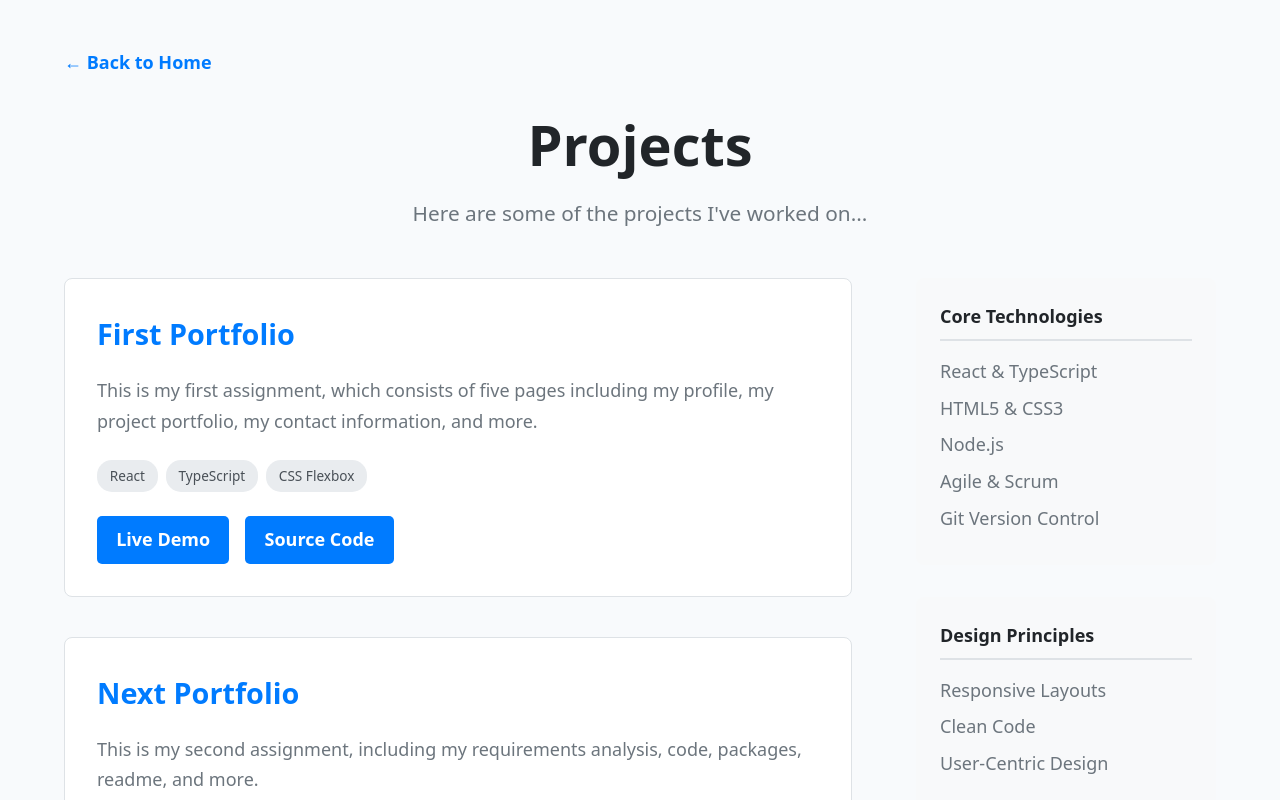
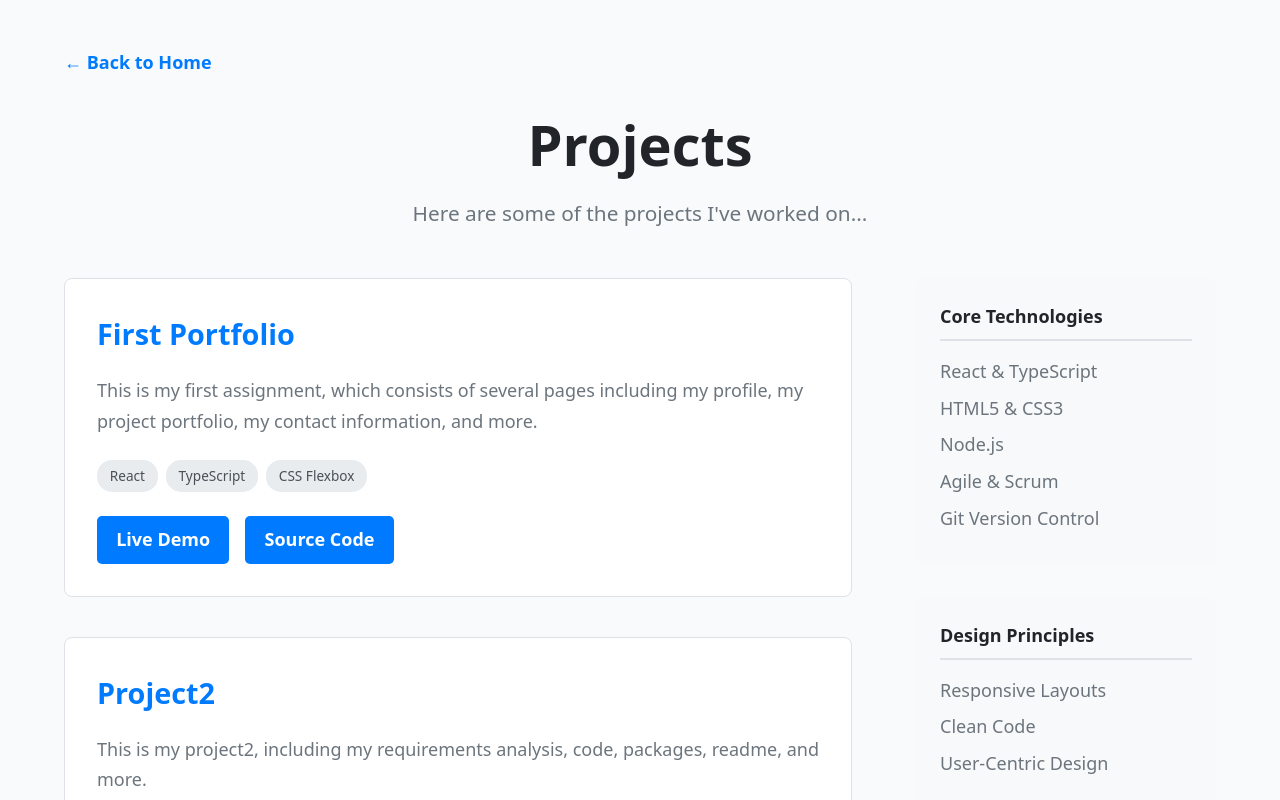
Before and after one commit to GavinZHU2020/FirstPortForlio, a React (Vite) app: page /FirstPortForlio/projects in a window 1280 px wide. Shown: the top 800 px of the page. Built offline with nearby package versions, Linux system fonts and the light colour scheme.

Commit message:
updates： updated the project page, Added page jump function of buttons

```diff
--- a/src/pages/ProjectsPage/index.tsx
+++ b/src/pages/ProjectsPage/index.tsx
@@ -27,15 +27,29 @@ const ProjectsPage = () => {
                         variants={fadeInUp}
                     >
                         <h3>First Portfolio</h3>
-                        <p>This is my first assignment, which consists of five pages including my profile, my project portfolio, my contact information, and more.</p>
+                        <p>This is my first assignment, which consists of several pages including my profile, my project portfolio, my contact information, and more.</p>
                         <div className="project-tech-stack">
                             <span>React</span>
                             <span>TypeScript</span>
                             <span>CSS Flexbox</span>
                         </div>
                         <div className="project-links">
-                            <a href="#" className="project-link">Live Demo</a>
-                            <a href="#" className="project-link">Source Code</a>
+                            <a
+                                href="https://gavinzhu2020.github.io/FirstPortForlio/"
+                                className="project-link"
+                                target="_blank"
+                                rel="noopener noreferrer"
+                            >
+                                Live Demo
+                            </a>
+                            <a
+                                href="https://github.com/GavinZHU2020/FirstPortForlio"
+                                className="project-link"
+                                target="_blank"
+                                rel="noopener noreferrer"
+                            >
+                                Source Code
+                            </a>
                         </div>
                     </motion.div>
 
@@ -43,8 +57,8 @@ const ProjectsPage = () => {
                         className="project-card-full"
                         variants={fadeInUp}
                     >
-                        <h3>Next Portfolio</h3>
-                        <p>This is my second assignment, including my requirements analysis, code, packages, readme, and more.</p>
+                        <h3>Project2</h3>
+                        <p>This is my project2, including my requirements analysis, code, packages, readme, and more.</p>
                         <div className="project-tech-stack">
                             <span>Node.js</span>
                             <span>Express</span>
```
